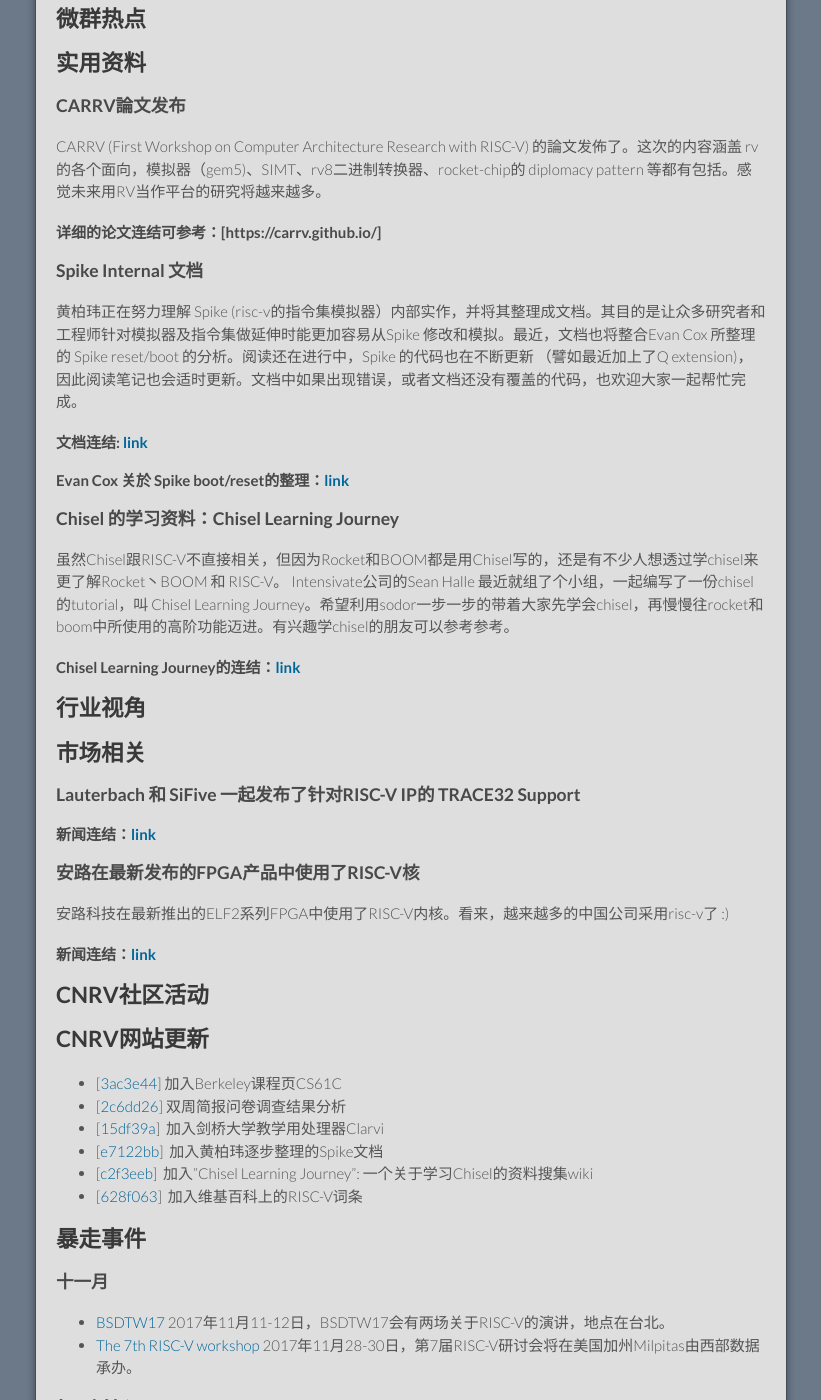
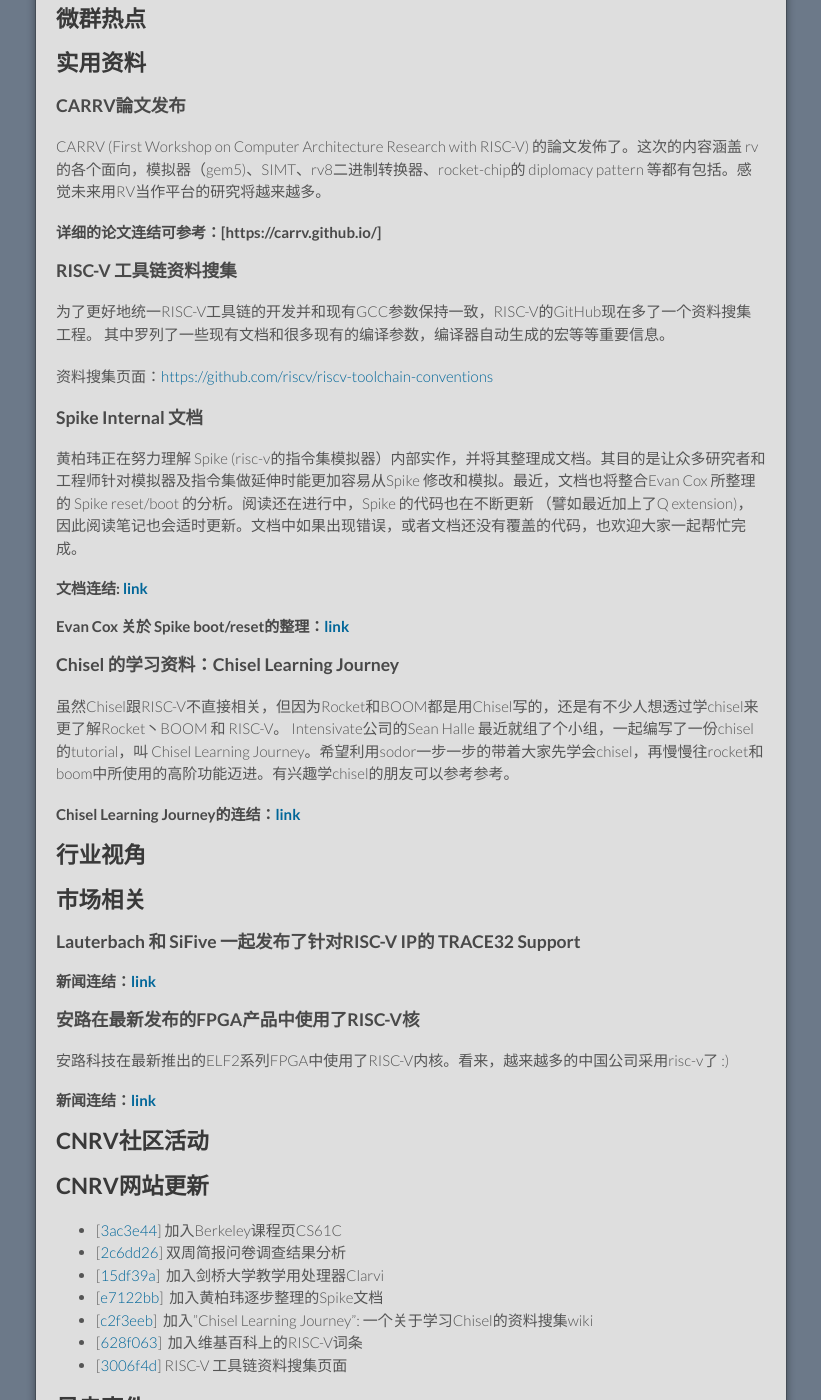
Before and after one commit to cnrv/home, a Jekyll site: the page built from bi-week-rpts/2017-10-26.md, in a window 1280 px wide and 1400 px high, scrolled down 2970 px. Shown: the whole window, without its empty margins (229-1050 px from the left). Built offline with Jekyll 4.4.1, drawn with Linux system fonts in a browser that asks for light colours; Markdown is read by kramdown in place of the engine named in the settings; comment, search, counter and statistics services are not loaded; our own code applies the rules of GitHub Pages for plain Markdown files.

Commit message:
add riscv-toolchain-conventions

```diff
--- a/bi-week-rpts/2017-10-26.md
+++ b/bi-week-rpts/2017-10-26.md
@@ -115,6 +115,13 @@
 
 #### 详细的论文连结可参考：[https://carrv.github.io/]
 
+### RISC-V 工具链资料搜集
+
+为了更好地统一RISC-V工具链的开发并和现有GCC参数保持一致，RISC-V的GitHub现在多了一个资料搜集工程。
+其中罗列了一些现有文档和很多现有的编译参数，编译器自动生成的宏等等重要信息。
+
+资料搜集页面：[https://github.com/riscv/riscv-toolchain-conventions](https://github.com/riscv/riscv-toolchain-conventions)
+
 ### Spike Internal 文档
 黄柏玮正在努力理解 Spike (risc-v的指令集模拟器）内部实作，并将其整理成文档。其目的是让众多研究者和工程师针对模拟器及指令集做延伸时能更加容易从Spike 修改和模拟。最近，文档也将整合Evan Cox 所整理的 Spike reset/boot 的分析。阅读还在进行中，Spike 的代码也在不断更新 （譬如最近加上了Q extension)，因此阅读笔记也会适时更新。文档中如果出现错误，或者文档还没有覆盖的代码，也欢迎大家一起帮忙完成。
 
@@ -157,6 +164,8 @@
   加入"Chisel Learning Journey": 一个关于学习Chisel的资料搜集wiki
 - [[628f063](https://github.com/cnrv/home/commit/628f063de8d4ba4a361999c91498ecbe6b6f28e7)]
   加入维基百科上的RISC-V词条
+- [[3006f4d](https://github.com/cnrv/home/commit/3006f4d5a5c5866cd7981151e1a200d19e75f245)]
+  RISC-V 工具链资料搜集页面
 
 ## 暴走事件
 
```
